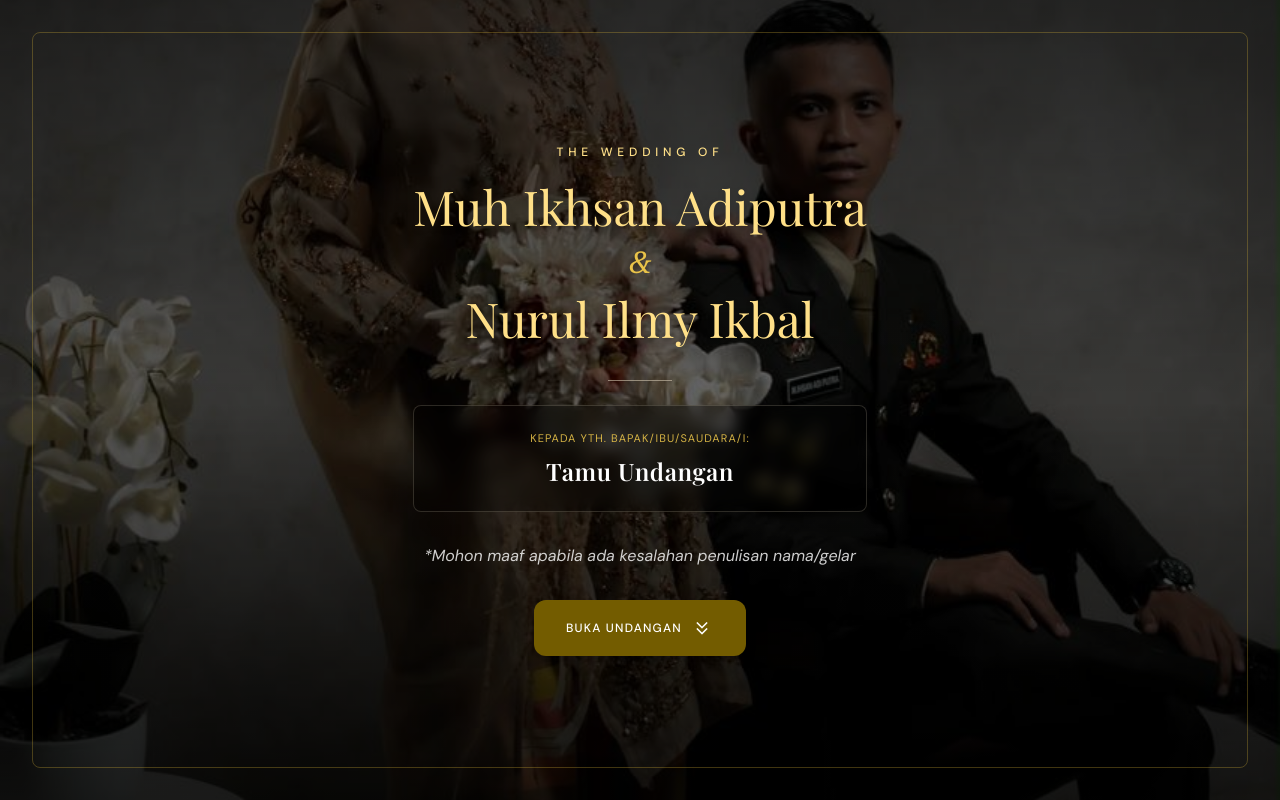
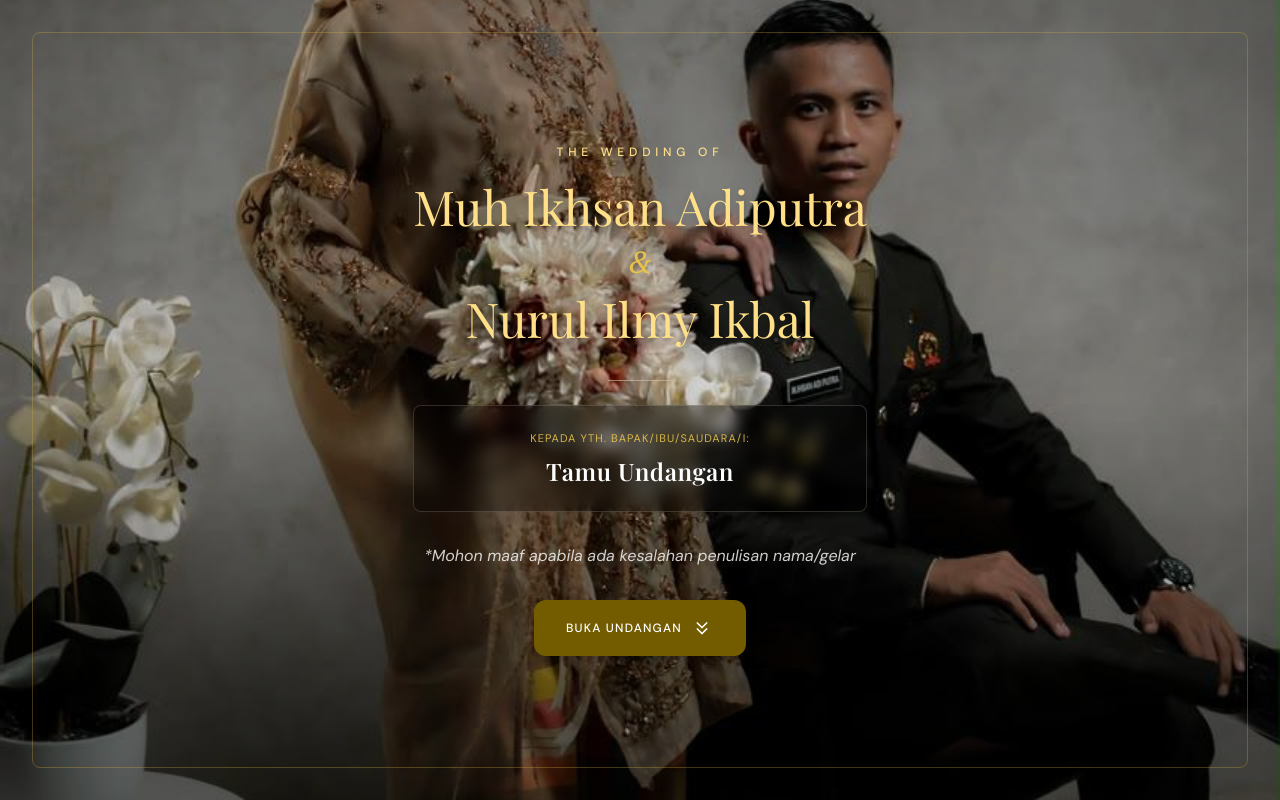
Before and after one commit to rahmannilma/undangan-, a React (Vite) app: page / in a window 1280 px wide. Built offline with nearby package versions, Linux system fonts and the light colour scheme; a web font is replaced by a local one.

Commit message:
Increase cover background brightness and visibility

```diff
--- a/src/components/Cover.jsx
+++ b/src/components/Cover.jsx
@@ -15,11 +15,11 @@ export default function Cover({ onOpen }) {
       {/* Background Image with blur & dark overlay */}
       <div className="absolute inset-0 z-0">
         <img
-          className="w-full h-full object-cover object-bottom md:object-[center_85%] brightness-[0.4]"
+          className="w-full h-full object-cover object-bottom md:object-[center_85%] brightness-[0.85]"
           src="/foto1.jpeg"
           alt="Wedding Venue Background"
         />
-        <div className="absolute inset-0 bg-gradient-to-b from-black/40 via-transparent to-black/60"></div>
+        <div className="absolute inset-0 bg-gradient-to-b from-black/20 via-transparent to-black/40"></div>
       </div>
 
       {/* Decorative Botanical Border Overlay */}
```
